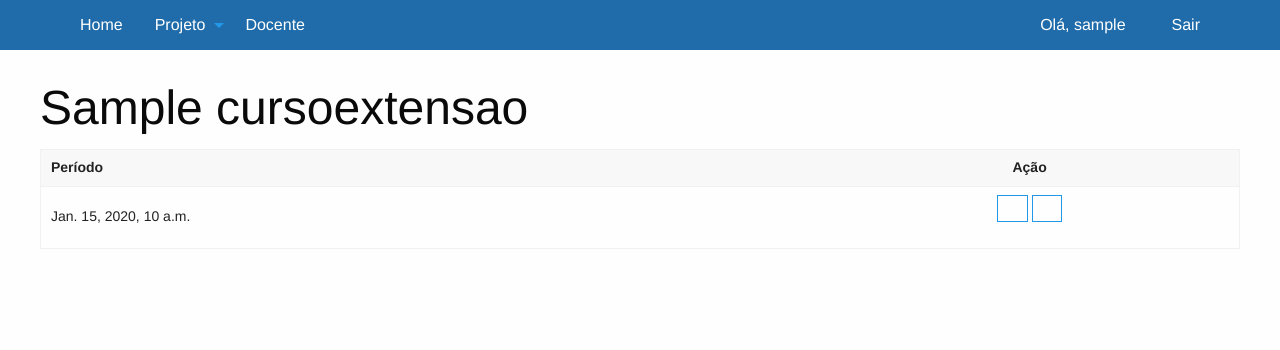
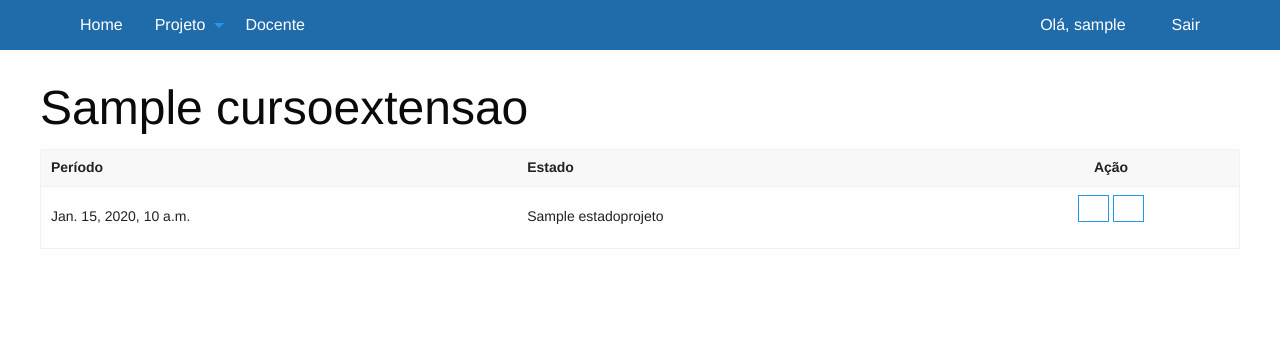
Before and after one commit to yssmcl/fly, a Django app: page /parecer/1/consulta/ in a window 1280 px wide. Shown: the top 350 px of the page. Run offline with Django 3.2, Linux system fonts and the light colour scheme; a user stored in the database is signed in; tables that the repository leaves empty hold one stand-in row (values such as "Sample post"); parts of the project's set-up code (start-up, migrations or seed data) failed here and were passed over; some libraries are stand-ins or nearby versions.

Commit message:
Adicionado campo de estado do parecer na tela de consulta.

```diff
--- a/Code/fly/parecer/templates/parecer/parecer_list.html
+++ b/Code/fly/parecer/templates/parecer/parecer_list.html
@@ -41,12 +41,14 @@
 		<table>
 			<thead>
 				<th>Período</th>
+				<th>Estado</th>
 				<th style="text-align:center;">Ação</th>
 			</thead>
 			<tbody>
 				{% for parecer in object_list %}
 					<tr>
 						<td>{{ parecer.data }}</td>
+						<td>{{ parecer.estado_parecer }}</td>
 						<td style="text-align:center;">
 							<a href="{% url 'parecer:detalhe' parecer.pk %}"
 								class="hollow button"
```
